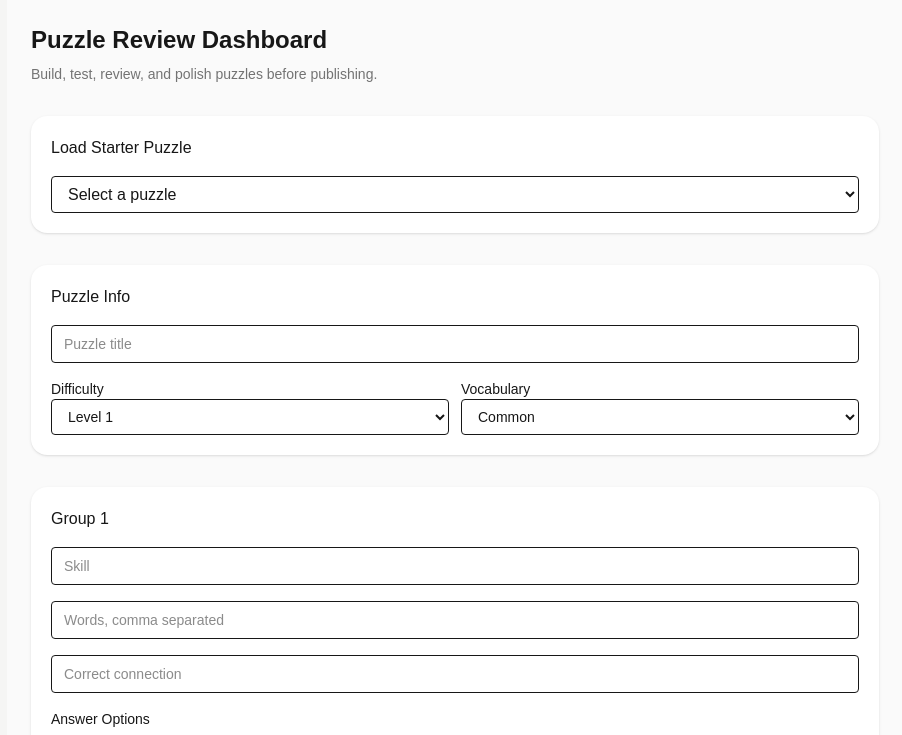
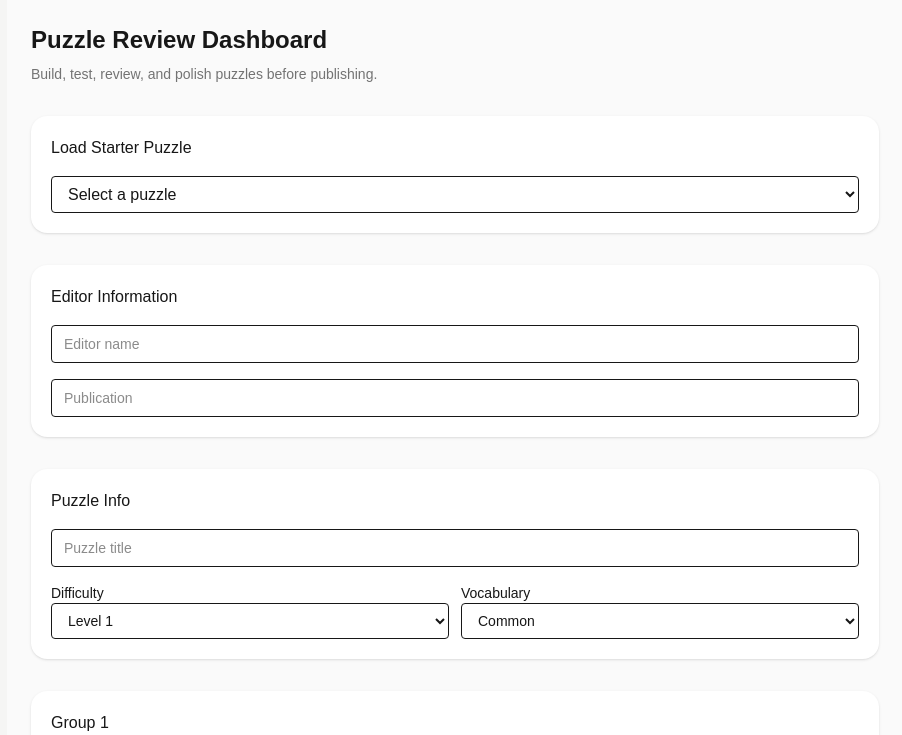
Before and after one commit to KestCo/word-architect, a Next.js app: page /editor in a window 1280 px wide. Shown: the top 735 px of the page, without its empty margins (185-1087 px from the left). Built offline with nearby package versions, Linux system fonts and the light colour scheme.

Commit message:
Add editor attribution and playtest mode

```diff
--- a/app/Game.tsx
+++ b/app/Game.tsx
@@ -297,9 +297,17 @@ export default function Game({ overrideGame }: { overrideGame?: any }) {
   }, []);
 
   const [selectedGame] = useState(() => {
-    if (overrideGame) return overrideGame;
-    return getDailyGame();
-  });
+  if (overrideGame) return overrideGame;
+
+  const playtest = localStorage.getItem("wordArchitectPlaytest");
+
+  if (playtest) {
+    localStorage.removeItem("wordArchitectPlaytest");
+    return JSON.parse(playtest);
+  }
+
+  return getDailyGame();
+});
 
   const selectedGroups = selectedGame.groups;
 
--- a/app/PuzzleEditor.tsx
+++ b/app/PuzzleEditor.tsx
@@ -27,6 +27,9 @@ export default function PuzzleEditor() {
   const [difficulty, setDifficulty] = useState(1);
   const [vocab, setVocab] = useState("common");
 
+  const [editorName, setEditorName] = useState("");
+  const [publication, setPublication] = useState("");
+
   const [groups, setGroups] = useState([
     emptyGroup(),
     emptyGroup(),
@@ -40,13 +43,8 @@ export default function PuzzleEditor() {
 
   const [previewGame, setPreviewGame] = useState<any>(null);
 
-  /* =========================
-     LOAD EXISTING GAME
-  ========================= */
-
   const loadGame = (gameId: number) => {
     const game = GAMES.find((g) => g.id === gameId);
-
     if (!game) return;
 
     setTitle(`Week ${game.week} Day ${game.day}`);
@@ -64,17 +62,10 @@ export default function PuzzleEditor() {
     setTooEasy(false);
     setTooObscure(false);
     setSuggestedChanges("");
+    setPreviewGame(null);
   };
 
-  /* =========================
-     GROUP UPDATES
-  ========================= */
-
-  const updateGroup = (
-    index: number,
-    field: string,
-    value: any
-  ) => {
+  const updateGroup = (index: number, field: string, value: any) => {
     const updated: any = [...groups];
     updated[index][field] = value;
     setGroups(updated);
@@ -110,10 +101,6 @@ export default function PuzzleEditor() {
     setGroups(updated);
   };
 
-  /* =========================
-     BUILD GAME
-  ========================= */
-
   const buildGameObject = () => {
     return {
       id: Date.now(),
@@ -121,12 +108,19 @@ export default function PuzzleEditor() {
       difficulty,
       vocab,
       status: "draft",
+
+      editor: {
+        name: editorName,
+        publication,
+      },
+
       review: {
         editorNotes,
         tooEasy,
         tooObscure,
         suggestedChanges,
       },
+
       groups: groups.map((g: any) => ({
         skill: g.skill,
         words: g.words
@@ -144,6 +138,17 @@ export default function PuzzleEditor() {
     setPreviewGame(buildGameObject());
   };
 
+  const playtest = () => {
+    const game = buildGameObject();
+
+    localStorage.setItem(
+      "wordArchitectPlaytest",
+      JSON.stringify(game)
+    );
+
+    window.open("/", "_blank");
+  };
+
   const copyJSON = async () => {
     const game = buildGameObject();
 
@@ -156,8 +161,6 @@ export default function PuzzleEditor() {
 
   return (
     <main className="min-h-screen bg-neutral-50 p-6 space-y-8 max-w-4xl mx-auto">
-
-      {/* HEADER */}
       <div className="space-y-2">
         <h1 className="text-2xl font-semibold">
           Puzzle Review Dashboard
@@ -168,12 +171,8 @@ export default function PuzzleEditor() {
         </p>
       </div>
 
-      {/* LOAD EXISTING */}
       <section className="bg-white p-5 rounded-2xl shadow-sm space-y-4">
-
-        <h2 className="font-medium">
-          Load Starter Puzzle
-        </h2>
+        <h2 className="font-medium">Load Starter Puzzle</h2>
 
         <select
           onChange={(e) => loadGame(Number(e.target.value))}
@@ -190,12 +189,27 @@ export default function PuzzleEditor() {
             </option>
           ))}
         </select>
-
       </section>
 
-      {/* PUZZLE INFO */}
       <section className="bg-white p-5 rounded-2xl shadow-sm space-y-4">
+        <h2 className="font-medium">Editor Information</h2>
 
+        <input
+          value={editorName}
+          onChange={(e) => setEditorName(e.target.value)}
+          placeholder="Editor name"
+          className="w-full border rounded px-3 py-2 text-sm"
+        />
+
+        <input
+          value={publication}
+          onChange={(e) => setPublication(e.target.value)}
+          placeholder="Publication"
+          className="w-full border rounded px-3 py-2 text-sm"
+        />
+      </section>
+
+      <section className="bg-white p-5 rounded-2xl shadow-sm space-y-4">
         <h2 className="font-medium">Puzzle Info</h2>
 
         <input
@@ -206,15 +220,12 @@ export default function PuzzleEditor() {
         />
 
         <div className="grid grid-cols-2 gap-3">
-
           <label className="text-sm space-y-1">
             <span>Difficulty</span>
 
             <select
               value={difficulty}
-              onChange={(e) =>
-                setDifficulty(Number(e.target.value))
-              }
+              onChange={(e) => setDifficulty(Number(e.target.value))}
               className="w-full border rounded px-3 py-2"
             >
               {[1, 2, 3, 4, 5, 6, 7].map((n) => (
@@ -238,84 +249,57 @@ export default function PuzzleEditor() {
               <option value="advanced">Advanced</option>
             </select>
           </label>
-
         </div>
-
       </section>
 
-      {/* GROUPS */}
       {groups.map((group: any, i: number) => (
         <section
           key={i}
           className="bg-white p-5 rounded-2xl shadow-sm space-y-4"
         >
-
-          <h2 className="font-medium">
-            Group {i + 1}
-          </h2>
+          <h2 className="font-medium">Group {i + 1}</h2>
 
           <input
             value={group.skill}
-            onChange={(e) =>
-              updateGroup(i, "skill", e.target.value)
-            }
-            placeholder="Skill"
+            onChange={(e) => updateGroup(i, "skill", e.target.value)}
+            placeholder="Skill: abstraction, symbolic, linguistic"
             className="w-full border rounded px-3 py-2 text-sm"
           />
 
           <input
             value={group.words}
-            onChange={(e) =>
-              updateGroup(i, "words", e.target.value)
-            }
+            onChange={(e) => updateGroup(i, "words", e.target.value)}
             placeholder="Words, comma separated"
             className="w-full border rounded px-3 py-2 text-sm"
           />
 
           <input
             value={group.correct}
-            onChange={(e) =>
-              updateGroup(i, "correct", e.target.value)
-            }
+            onChange={(e) => updateGroup(i, "correct", e.target.value)}
             placeholder="Correct connection"
             className="w-full border rounded px-3 py-2 text-sm"
           />
 
-          {/* OPTIONS */}
           <div className="space-y-2">
-
-            <p className="text-sm font-medium">
-              Answer Options
-            </p>
+            <p className="text-sm font-medium">Answer Options</p>
 
             {group.options.map((opt: string, j: number) => (
               <input
                 key={j}
                 value={opt}
-                onChange={(e) =>
-                  updateOption(i, j, e.target.value)
-                }
-                placeholder={`Option ${String.fromCharCode(
-                  65 + j
-                )}`}
+                onChange={(e) => updateOption(i, j, e.target.value)}
+                placeholder={`Option ${String.fromCharCode(65 + j)}`}
                 className="w-full border rounded px-3 py-2 text-sm"
               />
             ))}
-
           </div>
 
-          {/* INSIGHT */}
           <div className="space-y-2">
-
-            <p className="text-sm font-medium">
-              Insight Layer
-            </p>
+            <p className="text-sm font-medium">Insight Layer</p>
 
             <input
               value={group.insight.pattern}
-              onChange={(e) =>
-                updateInsight(i, "pattern", e.target.value)
-              }
+              onChange={(e) => updateInsight(i, "pattern", e.target.value)}
               placeholder="Pattern name"
               className="w-full border rounded px-3 py-2 text-sm"
             />
@@ -323,11 +307,7 @@ export default function PuzzleEditor() {
             <textarea
               value={group.insight.explanation}
               onChange={(e) =>
-                updateInsight(
-                  i,
-                  "explanation",
-                  e.target.value
-                )
+                updateInsight(i, "explanation", e.target.value)
               }
               placeholder="Explanation"
               className="w-full border rounded px-3 py-2 text-sm min-h-20"
@@ -336,11 +316,7 @@ export default function PuzzleEditor() {
             <textarea
               value={group.insight.generalization}
               onChange={(e) =>
-                updateInsight(
-                  i,
-                  "generalization",
-                  e.target.value
-                )
+                updateInsight(i, "generalization", e.target.value)
               }
               placeholder="Generalization"
               className="w-full border rounded px-3 py-2 text-sm min-h-20"
@@ -357,39 +333,27 @@ export default function PuzzleEditor() {
 
             <input
               value={group.insight.adaptive.wrong}
-              onChange={(e) =>
-                updateAdaptive(i, "wrong", e.target.value)
-              }
+              onChange={(e) => updateAdaptive(i, "wrong", e.target.value)}
               placeholder="Wrong feedback"
               className="w-full border rounded px-3 py-2 text-sm"
             />
-
           </div>
-
         </section>
       ))}
 
-      {/* REVIEW */}
       <section className="bg-white p-5 rounded-2xl shadow-sm space-y-4">
-
-        <h2 className="font-medium">
-          Editor Review
-        </h2>
+        <h2 className="font-medium">Editor Review</h2>
 
         <p className="text-sm text-neutral-500 italic">
-          Editor challenge: Can this puzzle become cleverer
-          without becoming unfair?
+          Editor challenge: Can this puzzle become cleverer without becoming unfair?
         </p>
 
         <div className="flex gap-4 text-sm">
-
           <label>
             <input
               type="checkbox"
               checked={tooEasy}
-              onChange={(e) =>
-                setTooEasy(e.target.checked)
-              }
+              onChange={(e) => setTooEasy(e.target.checked)}
               className="mr-2"
             />
             Too easy
@@ -399,68 +363,57 @@ export default function PuzzleEditor() {
             <input
               type="checkbox"
               checked={tooObscure}
-              onChange={(e) =>
-                setTooObscure(e.target.checked)
-              }
+              onChange={(e) => setTooObscure(e.target.checked)}
               className="mr-2"
             />
             Too obscure
           </label>
-
         </div>
 
         <textarea
           value={editorNotes}
-          onChange={(e) =>
-            setEditorNotes(e.target.value)
-          }
+          onChange={(e) => setEditorNotes(e.target.value)}
           placeholder="Editor notes"
           className="w-full border rounded px-3 py-2 text-sm min-h-24"
         />
 
         <textarea
           value={suggestedChanges}
-          onChange={(e) =>
-            setSuggestedChanges(e.target.value)
-          }
+          onChange={(e) => setSuggestedChanges(e.target.value)}
           placeholder="Suggested changes"
           className="w-full border rounded px-3 py-2 text-sm min-h-24"
         />
-
       </section>
 
-      {/* BUTTONS */}
-      <div className="flex gap-3">
-
+      <div className="grid grid-cols-1 sm:grid-cols-3 gap-3">
         <button
           onClick={preview}
-          className="flex-1 bg-neutral-800 text-white py-3 rounded-xl"
+          className="bg-neutral-800 text-white py-3 rounded-xl"
         >
           Preview Puzzle
         </button>
 
         <button
+          onClick={playtest}
+          className="bg-amber-500 text-black py-3 rounded-xl font-medium"
+        >
+          Playtest Puzzle
+        </button>
+
+        <button
           onClick={copyJSON}
-          className="flex-1 bg-black text-white py-3 rounded-xl"
+          className="bg-black text-white py-3 rounded-xl"
         >
           Copy JSON
         </button>
-
       </div>
 
-      {/* LIVE PREVIEW */}
       {previewGame && (
         <section className="border-t pt-8 space-y-4">
-
-          <h2 className="text-xl font-semibold">
-            Live Preview
-          </h2>
-
+          <h2 className="text-xl font-semibold">Live Preview</h2>
           <Game overrideGame={previewGame} />
-
         </section>
       )}
-
     </main>
   );
 }
```
